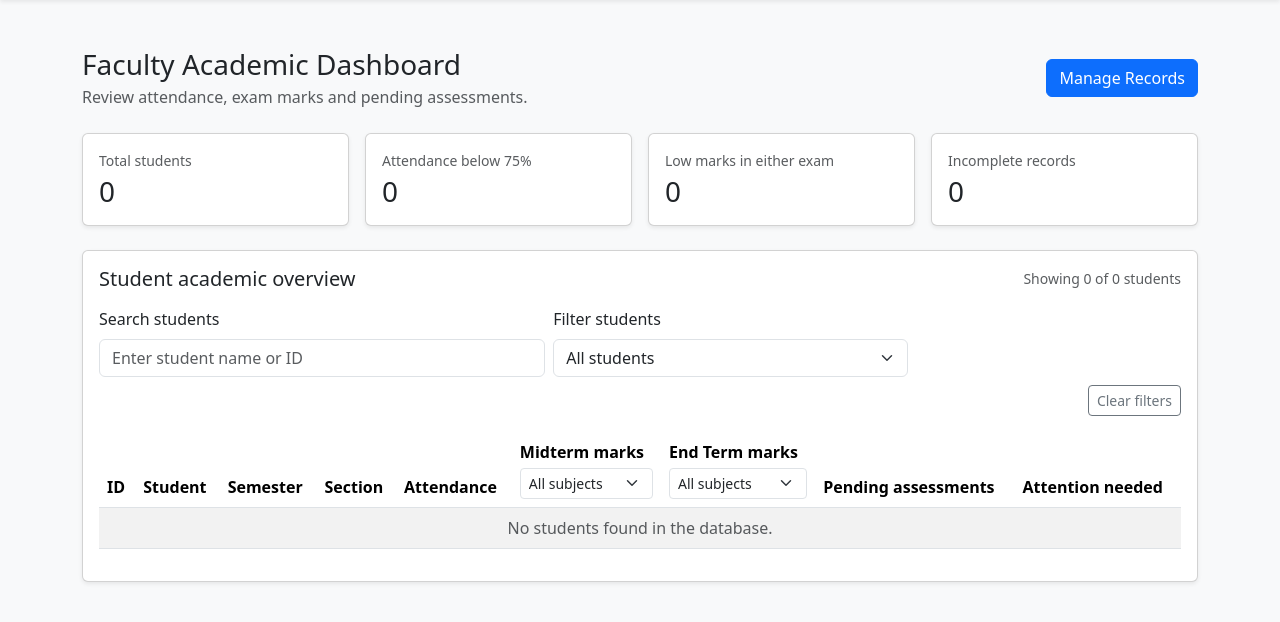
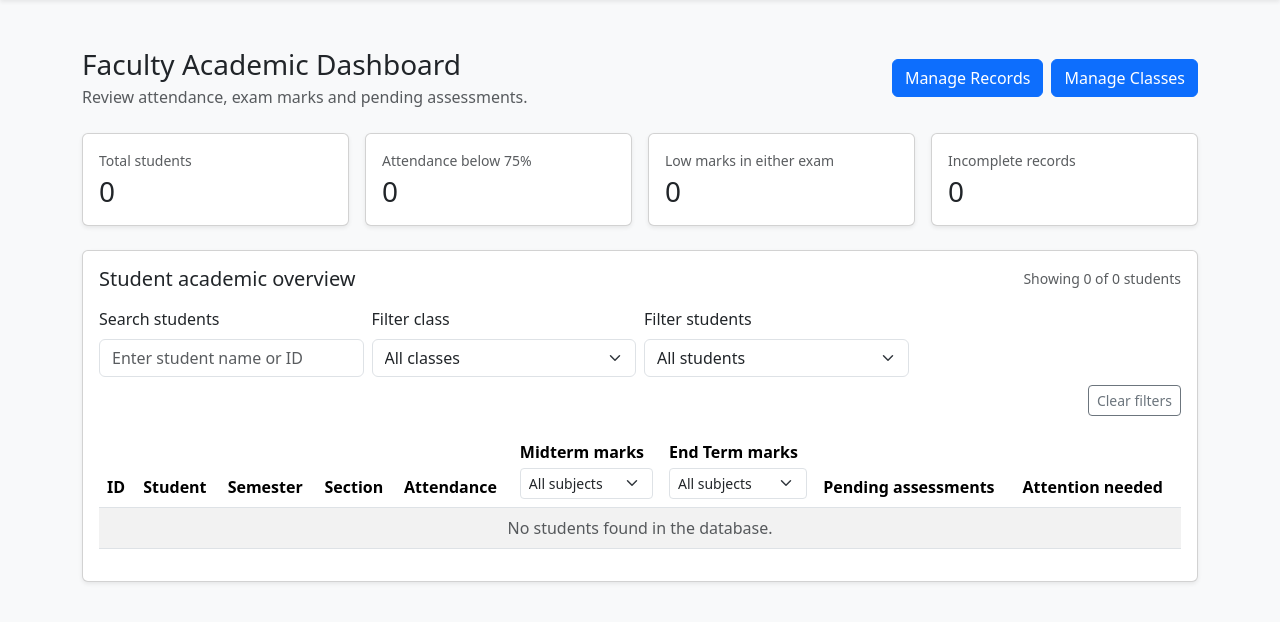
Before and after one commit to pharswanmohit07-cell/smart-academic-companion, a Flask app: page /risk in a window 1280 px wide. Shown: the part 58-680 px from the top of the page. Run offline with Flask 3, Linux system fonts and the light colour scheme; data that the repository does not hold is empty; parts of the project's set-up code (start-up, migrations or seed data) failed here and were passed over.

Commit message:
Add dashboard class filter and Manage Classes shortcut

```diff
--- a/templates/risk.html
+++ b/templates/risk.html
@@ -2,7 +2,10 @@
 {% block content %}
 <div class="d-flex flex-wrap justify-content-between align-items-center gap-3 mb-4">
   <div><h1 class="h3 mb-1">Faculty Academic Dashboard</h1><p class="text-muted mb-0">Review attendance, exam marks and pending assessments.</p></div>
-  <a class="btn btn-primary" href="{{ url_for('faculty_manage') }}">Manage Records</a>
+  <div class="d-flex flex-wrap gap-2">
+    <a class="btn btn-primary" href="{{ url_for('faculty_manage') }}">Manage Records</a>
+    <a class="btn btn-primary" href="{{ url_for('faculty_classes') }}">Manage Classes</a>
+  </div>
 </div>
 {% if error %}<div class="alert alert-danger">{{ error }}</div>
 {% elif summary %}
@@ -15,8 +18,12 @@
 <div class="card shadow-sm"><div class="card-body">
   <div class="d-flex flex-wrap justify-content-between align-items-center gap-2 mb-3"><h2 class="h5 mb-0">Student academic overview</h2><span class="small text-muted" id="student-result-count" aria-live="polite">Showing {{ summary.total_students }} of {{ summary.total_students }} students</span></div>
   <div class="row g-2 mb-3">
-    <div class="col-12 col-md-5"><label for="student-search" class="form-label">Search students</label><input type="search" class="form-control" id="student-search" placeholder="Enter student name or ID" autocomplete="off"></div>
-    <div class="col-12 col-md-4"><label for="issue-filter" class="form-label">Filter students</label><select class="form-select" id="issue-filter">
+    <div class="col-12 col-md-3"><label for="student-search" class="form-label">Search students</label><input type="search" class="form-control" id="student-search" placeholder="Enter student name or ID" autocomplete="off"></div>
+    <div class="col-12 col-md-3"><label for="class-filter" class="form-label">Filter class</label><select class="form-select" id="class-filter" aria-label="Filter students by class">
+      <option value="all" {% if not selected_class_id %}selected{% endif %}>All classes</option>
+      {% for class_item in classes %}<option value="{{ class_item.class_id }}" {% if selected_class_id == class_item.class_id %}selected{% endif %}>{{ class_item.class_name }} · Sem {{ class_item.semester }} · {{ class_item.program }} · {{ class_item.section }}</option>{% endfor %}
+    </select></div>
+    <div class="col-12 col-md-3"><label for="issue-filter" class="form-label">Filter students</label><select class="form-select" id="issue-filter">
       <option value="all">All students</option><option value="attendance">Attendance below 75%</option><option value="midterm">Midterm marks below 50%</option><option value="endterm">End Term marks below 50%</option><option value="pending">Pending assignments or term work</option><option value="multiple">Multiple academic issues</option><option value="incomplete">Incomplete records</option>
     </select></div>
 
@@ -63,6 +70,7 @@
 (() => {
   const searchInput = document.getElementById("student-search");
   const issueFilter = document.getElementById("issue-filter");
+  const classFilter = document.getElementById("class-filter");
   const clearButton = document.getElementById("clear-filters");
   const midtermSubjectFilter = document.getElementById("midterm-subject-filter");
   const endtermSubjectFilter = document.getElementById("endterm-subject-filter");
@@ -93,6 +101,10 @@
     resultCount.textContent = `Showing ${visibleCount} of ${rows.length} students`;
     noResults.classList.toggle("d-none", visibleCount !== 0 || rows.length === 0);
   }
+  classFilter.addEventListener("change", () => {
+    const value = classFilter.value;
+    window.location.href = value === "all" ? "{{ url_for('risk_dashboard') }}" : "{{ url_for('risk_dashboard') }}?class_id=" + encodeURIComponent(value);
+  });
   searchInput.addEventListener("input", updateStudents);
   issueFilter.addEventListener("change", updateStudents);
   midtermSubjectFilter.addEventListener("change", updateStudents);
```
